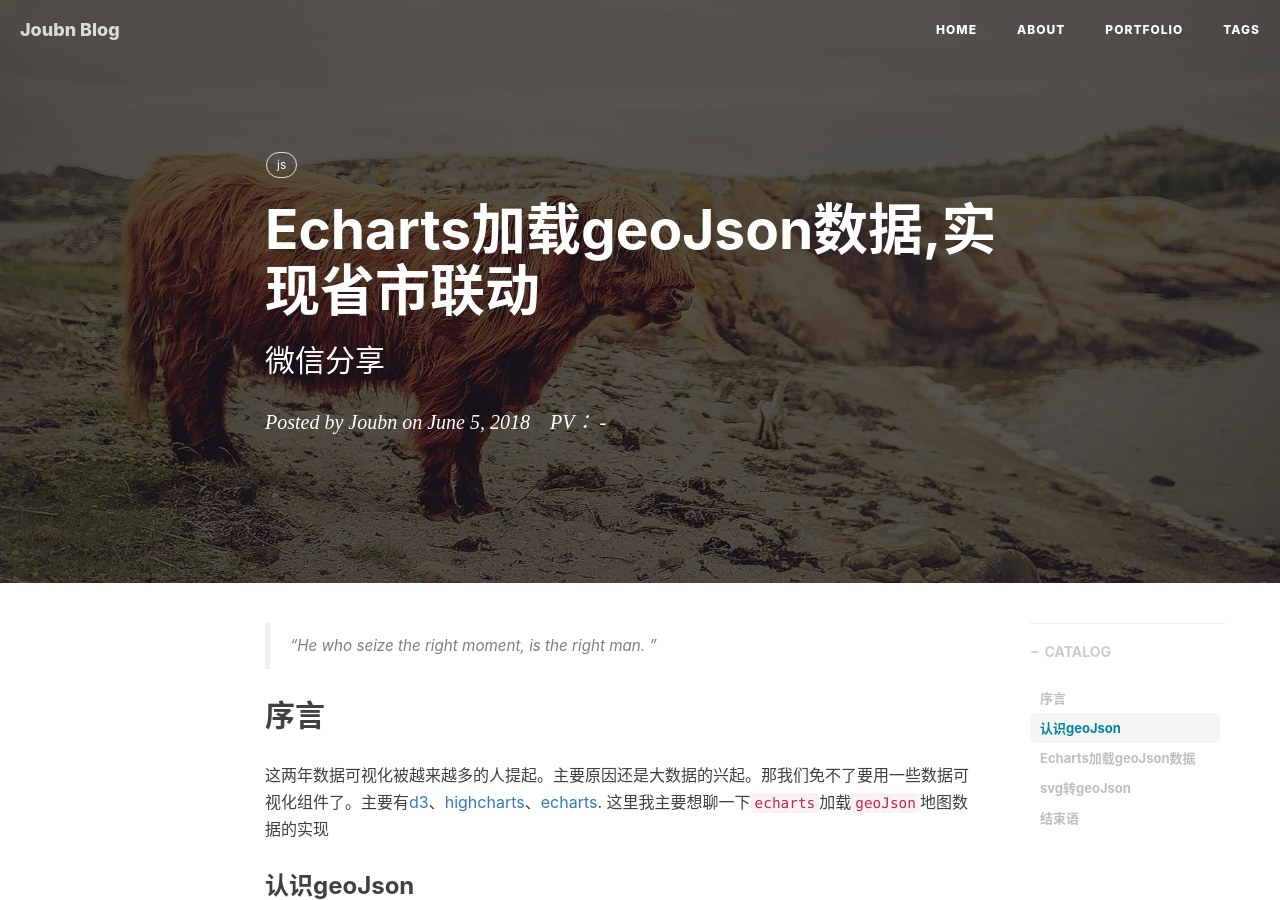
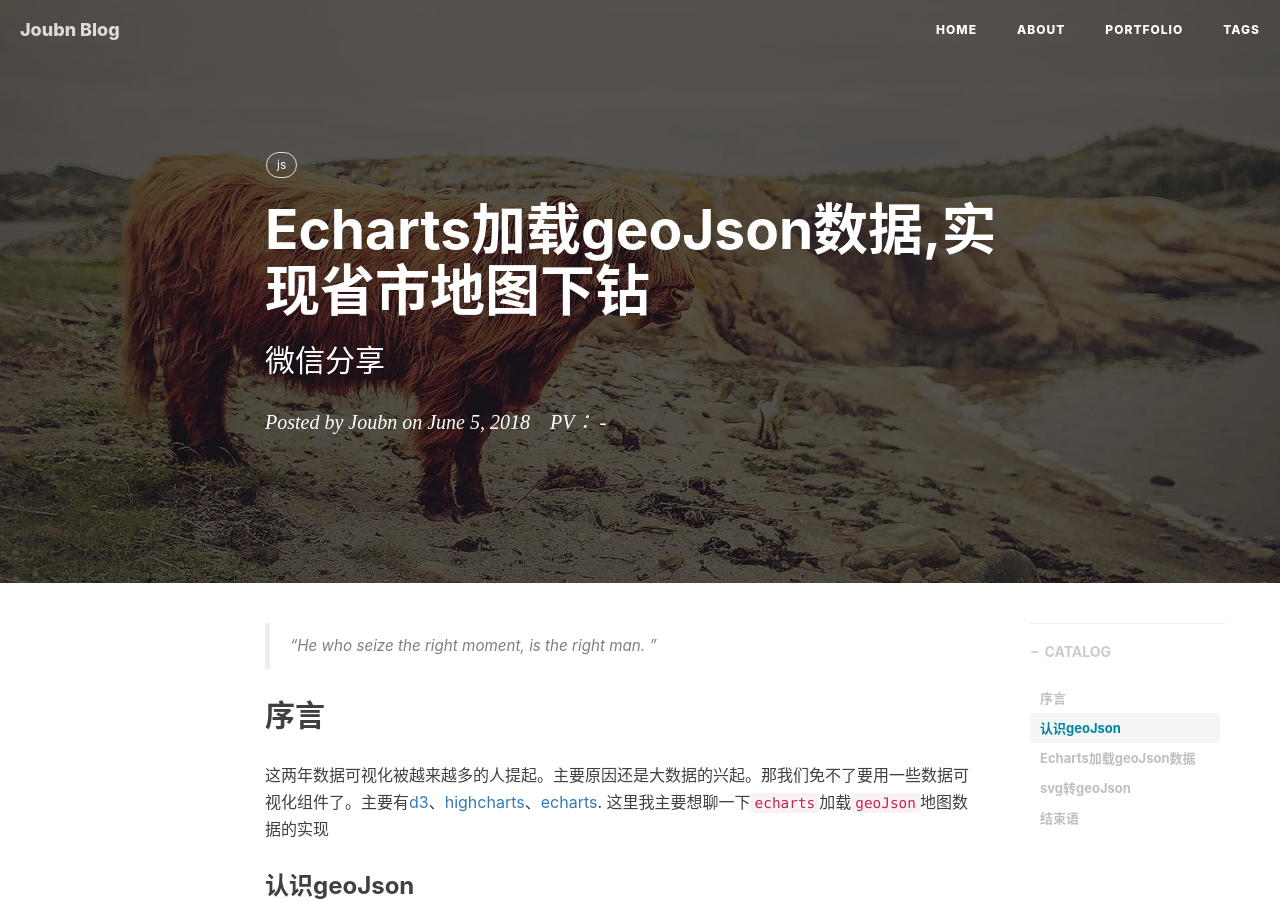
Before and after one commit to bb595700239/bb595700239.github.io, a Jekyll site: the page built from _posts/2018-06-05-echarts-geojson-map.markdown, in a window 1280 px wide and 900 px high. Built offline with Jekyll 4.4.1, drawn with Linux system fonts in a browser that asks for light colours; nearby versions of some CDN libraries; comment, search, counter and statistics services are not loaded.

Commit message:
修改TITLE
Signed-off-by: bb595700239 <595700239@qq.com>

```diff
--- a/_posts/2018-06-05-echarts-geojson-map.markdown
+++ b/_posts/2018-06-05-echarts-geojson-map.markdown
@@ -1,6 +1,6 @@
 ---
 layout:     post
-title:      "Echarts加载geoJson数据,实现省市联动"
+title:      "Echarts加载geoJson数据,实现省市地图下钻"
 subtitle:   "微信分享"
 date:       2018-06-05
 author:     "Joubn"
```
